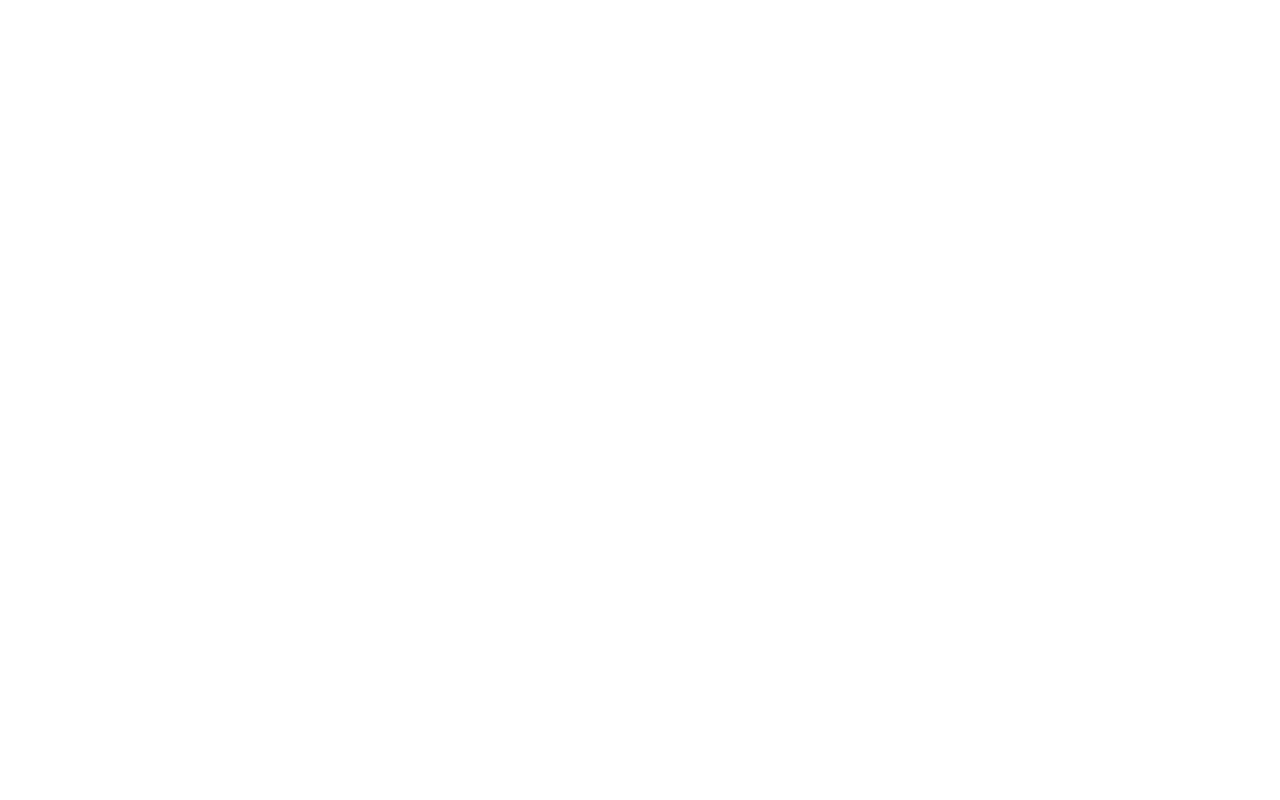
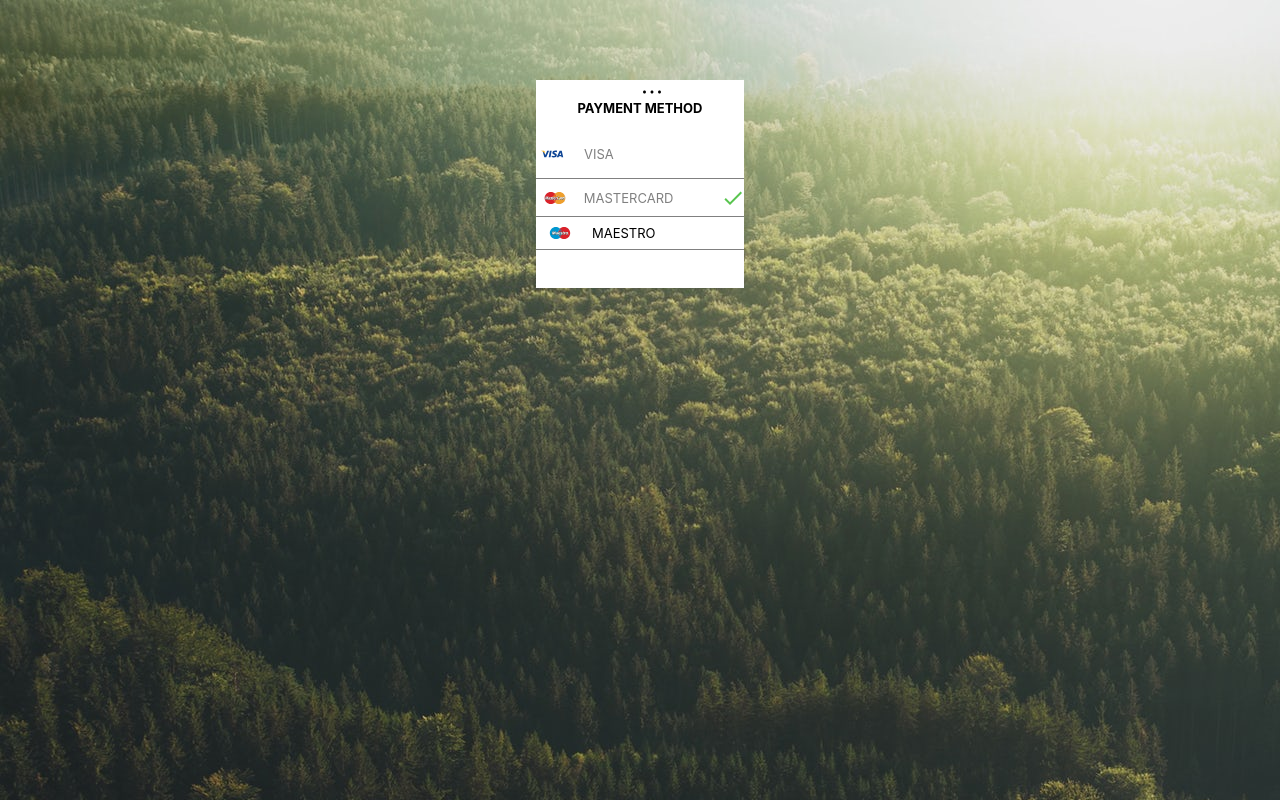
Before and after one commit to Islamiyat1/ATM, a plain HTML site: page index.html in a window 1280 px wide. Drawn offline with Linux system fonts and the light colour scheme.

Commit message:
feat:update code base

```diff
--- a/css/style.css
+++ b/css/style.css
@@ -4,3 +4,76 @@
     box-sizing: border-boxgit init;
     font-family: -apple-system, BlinkMacSystemFont, 'Segoe UI', Roboto, Oxygen, Ubuntu, Cantarell, 'Open Sans', 'Helvetica Neue', sans-serif;
 }
+body{
+    background-image: url(../media/background.jpg);
+}
+
+.wrapper{
+    background-color: white;
+    height: 13rem;
+    width: 13rem;
+    margin: auto;
+    margin-top: 5rem;
+
+}
+.more{
+    margin-left: 6.5rem;
+}
+.pay{
+    font-size: small;
+    text-align: center;
+    margin-top: -0.5rem
+}
+ img.visa{
+    height: 1rem;
+    width: 2rem;
+}
+span.visa{
+    margin-left: 1rem;
+    color: gray;
+    font-size: small;
+
+}
+.vcard{
+    display: flex;
+    align-items: center;
+}
+img.master{
+    height: 1rem;
+    width: 2rem;
+}
+span.master{
+    margin-left: 1rem;
+    color: gray;
+    font-size: small;
+
+}
+.vcard2{
+    display: flex;
+    align-items: center;
+    margin-top: 1rem;
+    border-top: 1px solid grey;
+    border-bottom: 1px solid gray;
+    padding: 0.4rem;
+}
+.check{
+    margin-left: 3rem;
+}
+img.maestro{
+    height: 1rem;
+    width: 2rem;
+}
+span.maestro{
+    margin-left: 1rem;
+    color:black;
+    font-size: small;
+
+}
+.vcard3{
+    display: flex;
+    align-items: center;
+    /* margin-top: 1rem; */
+    /* border-top: 1px solid grey; */
+    border-bottom: 1px solid gray;
+    padding: 0.5rem;
+}
--- a/index.html
+++ b/index.html
@@ -3,9 +3,30 @@
 <head>
     <meta charset="UTF-8">
     <meta name="viewport" content="width=device-width, initial-scale=1.0">
-    <title>loop2</title>
+    <title>ATM</title>
+    <link rel="stylesheet" href="./css/style.css">
 </head>
 <body>
+    <div class="wrapper">
+        <img class="more" src="./media/more.svg" alt="">
+        <h6 class="pay">PAYMENT METHOD</h6>
+        <div class="vcard" >
+            <img class="visa" src="./media/visa.svg" alt="">
+            <span class="visa"> VISA </span>
+        </div>
+        <div class="vcard2" >
+            <img class="master" src="./media/mastercard.svg" alt="">
+            <span class="master"> MASTERCARD </span>
+            <img class="check" src="./media/check.svg" alt="">
+        </div>
+        <div class="vcard3" >
+            <img class="maestro" src="./media/maestro.svg" alt="">
+            <span class="maestro"> MAESTRO </span>
+        </div>
+
+
+    </div>
+
 
 </body>
 </html>
```
Also changed, not shown: media/more.svg (added).
